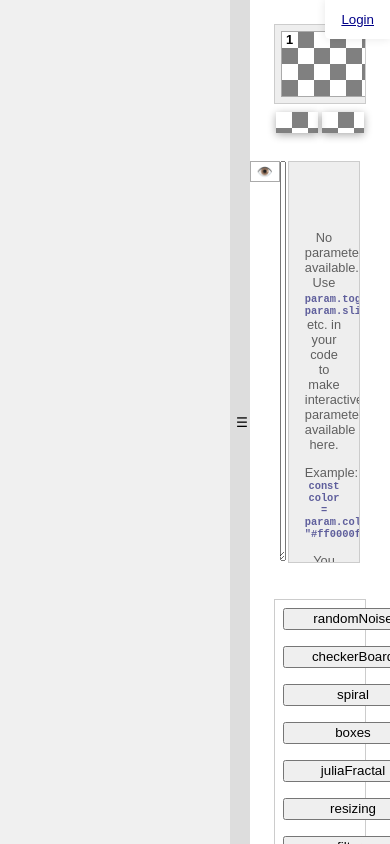
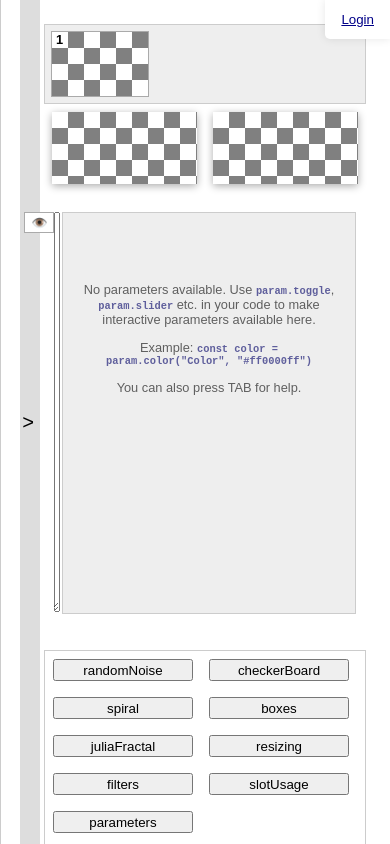
Before and after one commit to marverati/image-lib-js, a website built with Parcel: page src/editor/editor.html in a window 390 px wide. Built offline with nearby package versions, Linux system fonts and the light colour scheme.

Commit message:
Minor design improvements

```diff
--- a/src/editor/editor.html
+++ b/src/editor/editor.html
@@ -190,7 +190,7 @@
         }
 
         #parameter-container {
-            width: 260px;
+            width: 300px;
             height: 400px;
             margin: 4px;
             padding: 0px 8px;
@@ -294,6 +294,18 @@
             right: -20px; /* Move the button to the border */
         }
 
+        #file-tree-toggle span {
+            display: block;
+            text-align: center;
+            font-size: 20px; /* Adjust the size of the arrow */
+            color: #000;
+            transform: rotateY(0deg); /* Rotate the arrow when collapsed */
+            transition: transform 0.3s ease;
+        }
+        #file-tree-container.collapsed #file-tree-toggle span {
+            transform: rotateY(180deg); /* Rotate the arrow when collapsed */
+        }
+
         body {
             margin: 0;
             min-height: 100vh;
@@ -367,7 +379,9 @@
             <div id="file-tree">
                 <!-- File tree content goes here -->
             </div>
-            <button id="file-tree-toggle">☰</button>
+            <button id="file-tree-toggle">
+                <span>&lt;</span>
+            </button>
         </div>
         <div class="content-container">
             <div id="image-slots"></div>
@@ -410,11 +424,5 @@
     </div>
     <div class="help-overlay hidden">
     </div>
-    <script>
-        document.getElementById('file-tree-toggle').addEventListener('click', function() {
-            const container = document.getElementById('file-tree-container');
-            container.classList.toggle('collapsed');
-        });
-    </script>
 </body>
 </html>
--- a/src/editor/editor.ts
+++ b/src/editor/editor.ts
@@ -16,6 +16,7 @@ let editor: HTMLTextAreaElement;
 let sourceContext, targetContext: CanvasRenderingContext2D;
 let loginWidget: LoginWidget;
 let quotaWidget: QuotaWidget;
+let fileTreeToggleButton: HTMLButtonElement;
 
 let currentUserCodeName: string | null = null;
 let userCodes: Record<string, string> = {};
@@ -68,6 +69,12 @@ window.addEventListener('load', () => {
     docuModeButton.addEventListener("click", () => {
         toggleDocuMode();
     });
+
+    fileTreeToggleButton = document.getElementById('file-tree-toggle') as HTMLButtonElement;
+    fileTreeToggleButton.addEventListener('click', () => {
+        toggleFileTree();
+    });
+    toggleFileTree(false);
 
     exposeToWindow(api);
     exposeToWindow({param: parameterHandler});
@@ -426,3 +433,14 @@ function toggleDocuMode(docuMode = !document.body.classList.contains("docu-mode"
         document.body.classList.remove("docu-mode");
     }
 }
+
+let fileTreeOpen = true;
+function toggleFileTree(enabled = !fileTreeOpen) {
+    fileTreeOpen = enabled;
+    const container = document.getElementById('file-tree-container');
+    if (enabled) {
+        container.classList.remove('collapsed');
+    } else {
+        container.classList.add('collapsed');
+    }
+}
--- a/src/editor/parameters.ts
+++ b/src/editor/parameters.ts
@@ -1,3 +1,4 @@
+import { capAtDecimals } from "../utility/util";
 import { Color, ColorRGB } from "../PixelMap";
 import { colorFromString, colorToString, debounce } from "../utility/util";
 
@@ -288,14 +289,21 @@ export class SliderInput extends ParameterInput<number> {
         valueDisplay.textContent = this.value.toString();
         valueDisplay.style.minWidth = '30px';
         valueDisplay.style.textAlign = 'right';
+        valueDisplay.style.fontSize = '70%';
+
+        const updateLabel = () => {
+            const label = capAtDecimals(this.value, 3);
+            valueDisplay.textContent = label;
+        }
 
         const updateValue = () => {
             this.value = Number(slider.value);
-            valueDisplay.textContent = this.value.toString();
+            updateLabel();
             this.changeListener?.();
         };
 
         slider.addEventListener('input', updateValue);
+        updateLabel();
 
         container.appendChild(slider);
         container.appendChild(valueDisplay);
--- a/src/utility/util.ts
+++ b/src/utility/util.ts
@@ -104,3 +104,12 @@ export function debounce(func: (...args: any[]) => void, delay: number) {
         timeout = setTimeout(() => func.apply(this, args), delay);
     };
 }
+
+export function capAtDecimals(v: number, decimals: number): string {
+    const currentDecimals = v.toString().split('.')[1]?.length || 0;
+    if (currentDecimals > decimals) {
+        return v.toFixed(decimals);
+    } else {
+        return v.toString();
+    }
+}
```
